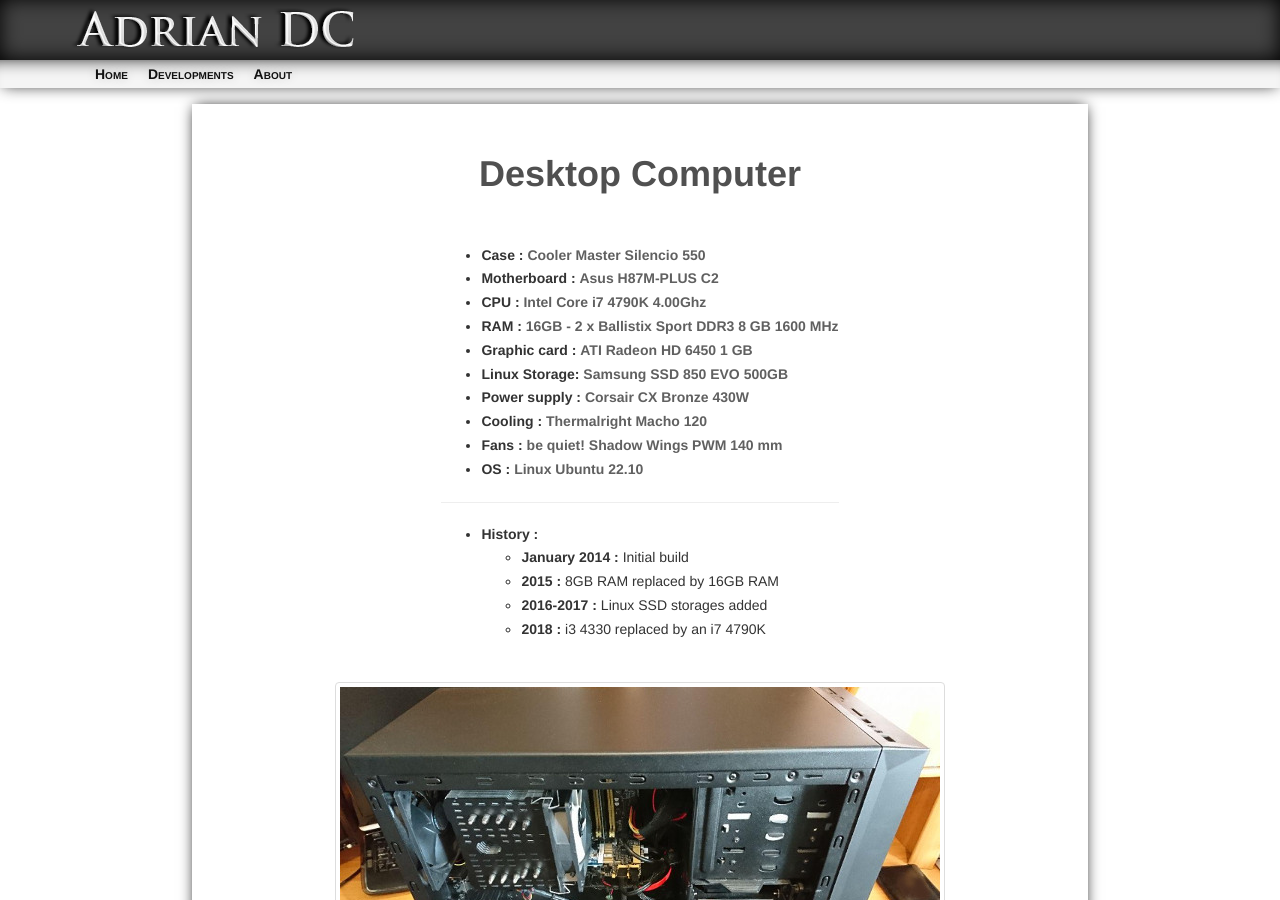
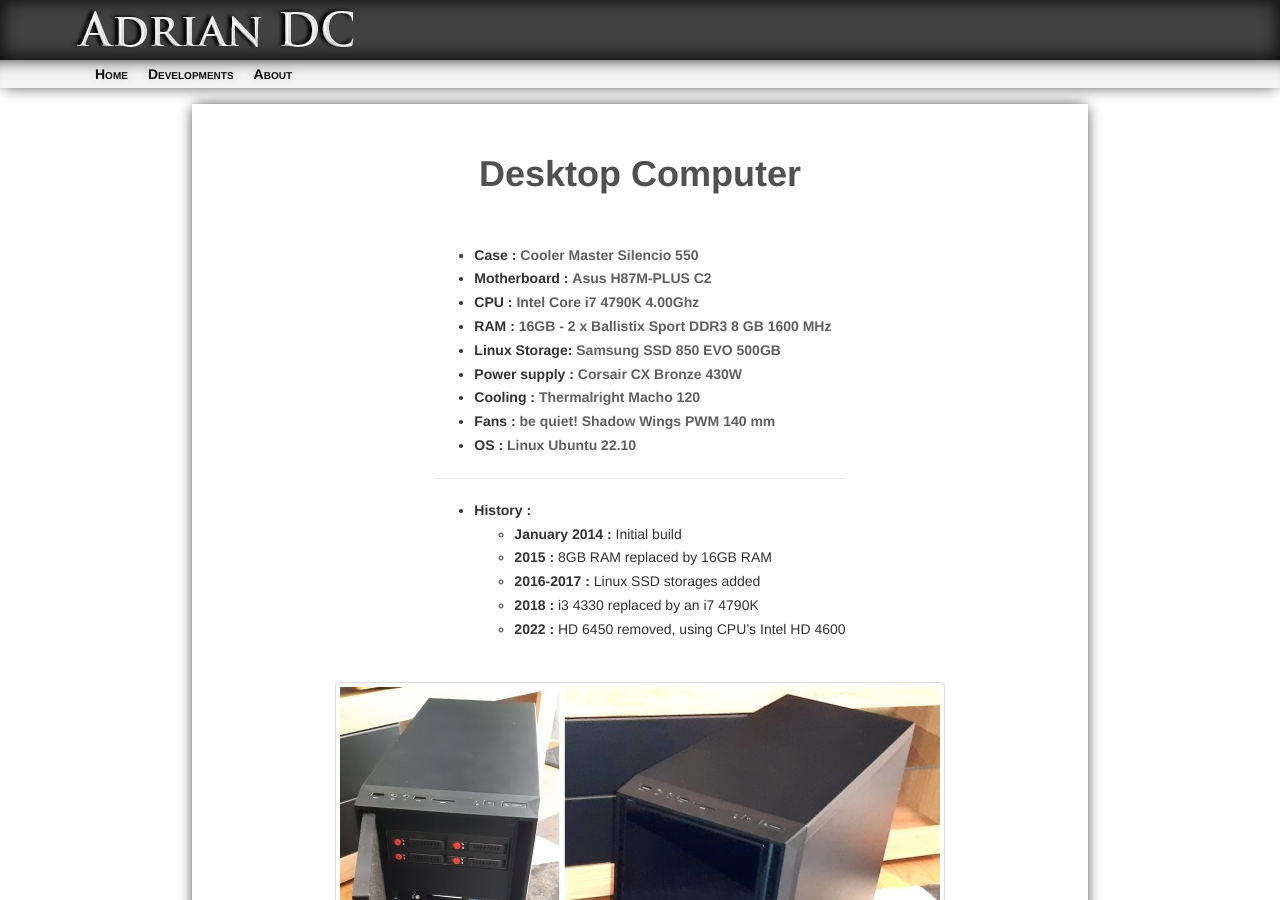
Before and after one commit to AdrianDC/adriandc.github.io, a Jekyll site: the page built from computer.md, in a window 1280 px wide and 900 px high. Built offline with Jekyll 4.4.1, drawn with Linux system fonts in a browser that asks for light colours; nearby versions of some CDN libraries.

Commit message:
computer: update without HD 6450 and new computer photos
Change-Id: Ic8b22ca77babc6a586e6e3c438b00a222ea8d787

```diff
--- a/computer.md
+++ b/computer.md
@@ -15,7 +15,6 @@
 * **Motherboard :** [Asus H87M-PLUS C2](https://www.asus.com/Motherboards/H87MPLUS/){: target="_blank" }
 * **CPU :** [Intel Core i7 4790K 4.00Ghz](https://ark.intel.com/products/80807){: target="_blank" }
 * **RAM :** [16GB - 2 x Ballistix Sport DDR3 8 GB 1600 MHz](https://www.google.com/search?q=Ballistix+Sport+DDR3+8+GB+1600+MHz){: target="_blank" }
-* **Graphic card :** [ATI Radeon HD 6450 1 GB](https://www.google.com/search?q=AMD+Radeon+HD+6450+1+GB+DDR3){: target="_blank" }
 * **Linux Storage:** [Samsung SSD 850 EVO 500GB](https://www.google.com/search?q=MZ-75E500B/EU){: target="_blank" }
 * **Power supply :** [Corsair CX Bronze 430W](https://www.corsair.com/us/en/Categories/Products/Power-Supply-Units/CX-SERIES/p/CP-9020046-NA){: target="_blank" }
 * **Cooling :** [Thermalright Macho 120](http://thermalright.com/product/macho120-rev-a){: target="_blank" }
@@ -28,9 +27,12 @@
   * **2015 :** 8GB RAM replaced by 16GB RAM
   * **2016-2017 :** Linux SSD storages added
   * **2018 :** i3 4330 replaced by an i7 4790K
+  * **2022 :** HD 6450 removed, using CPU's Intel HD 4600
 
 </div>
 
 <br />
 
-![AdrianDC](images/computer.jpg){: .img-thumbnail }
+![computer_case.jpg](images/computer_case.jpg){: .img-thumbnail }
+
+![computer_hardware.jpg](images/computer_hardware.jpg){: .img-thumbnail }
```
Also changed, not shown: images/computer.jpg (deleted), images/computer_case.jpg (added), images/computer_hardware.jpg (added).
